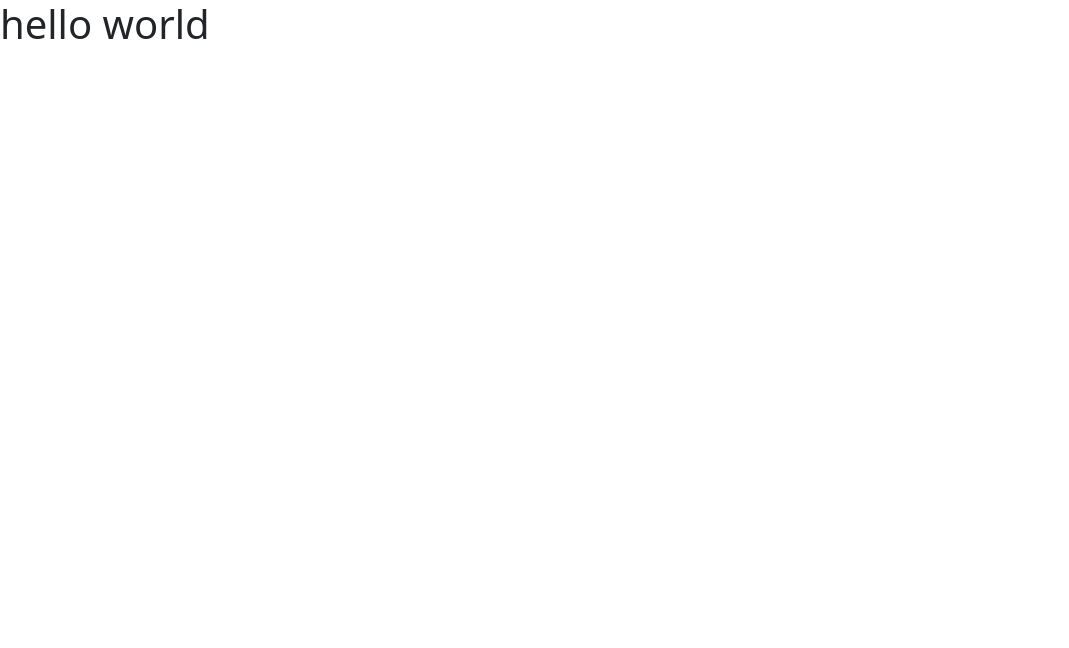
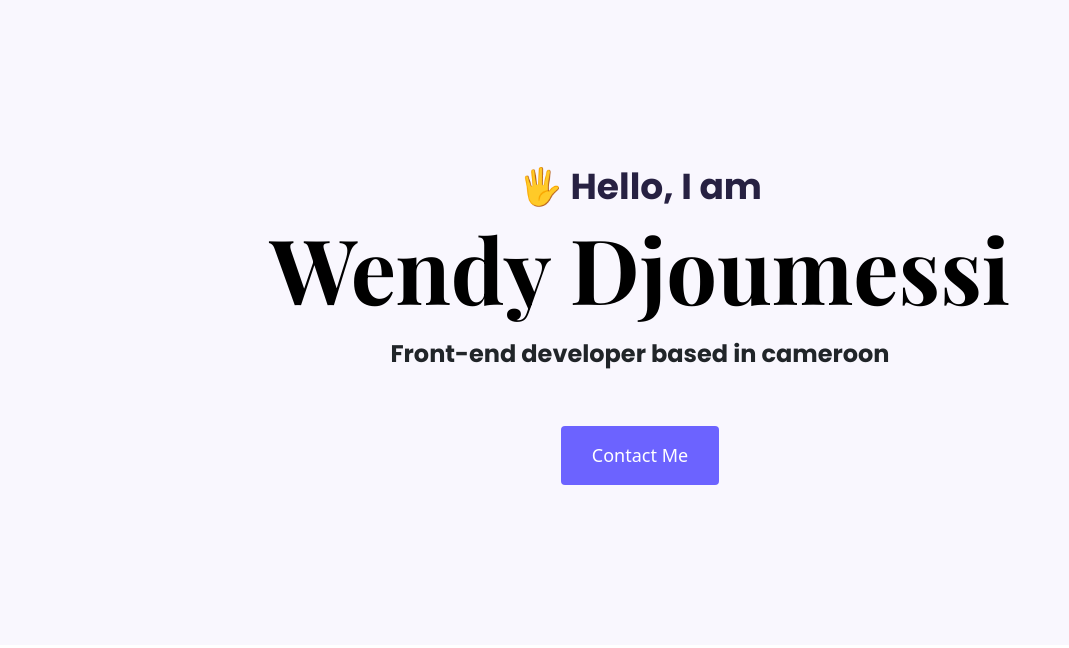
Before and after one commit to wendydjoumessi/portfolio_project, a plain HTML site: page index.html in a window 1280 px wide. Shown: the whole page, without its empty margins (0-1069 px from the left). Drawn offline with nearby package versions, Linux system fonts and the light colour scheme.

Commit message:
added the homepage hero

```diff
--- a/index.html
+++ b/index.html
@@ -16,6 +16,11 @@
   <title>Portfolio project</title>
 </head>
 <body>
-  <h1>hello world</h1>
+  <div class="hero">
+    <p>🖐️ Hello, I am </p>
+    <h1>Wendy Djoumessi</h1>
+    <h2 class="mb-5">Front-end developer based in cameroon</h2>
+    <a href="#" class="btn btn-branding">Contact Me</a>
+  </div>
 </body>
 </html>
--- a/src/styles/portfolio.css
+++ b/src/styles/portfolio.css
@@ -1,3 +1,58 @@
     /* font-family: 'Playfair Display', serif;
 
     font-family: 'Poppins', sans-serif; */
+
+    :root{
+        --branding-color:#6c63ff;
+        --heading-font-family:'Playfair Display', serif;
+        --default-font-family:'Poppins', sans-serif;
+        --secondary-color:#F9F7Fe;
+    }
+
+    h1,
+    h3,
+    h4,
+    h5{
+        color: black;
+        font-family:var(--heading-font-family);
+        font-weight: bold;
+
+    }
+
+    h1{
+        font-size: 90px;
+    }
+
+    p{
+        font-family: var(--default-font-family);
+        font-weight: normal;
+    }
+
+    .hero{
+        text-align: center;
+        background-color: var(--secondary-color);
+        padding:160px 20px ;
+    }
+
+    .hero p{
+        font-size: 36px;
+        font-weight: bold;
+         margin: 0;
+         color: #272142;
+    }
+
+    .hero h2{
+        font-family: var(--default-font-family);
+        font-size: 24px;
+        font-weight: normal;
+        line-height: 2;
+    }
+
+    .btn-branding{
+        background-color: var(--branding-color);
+        border-radius: 4px;
+        color: white;
+        font-size: 18px;
+        line-height: 27px;
+        padding: 15px 30px;
+    }
```
